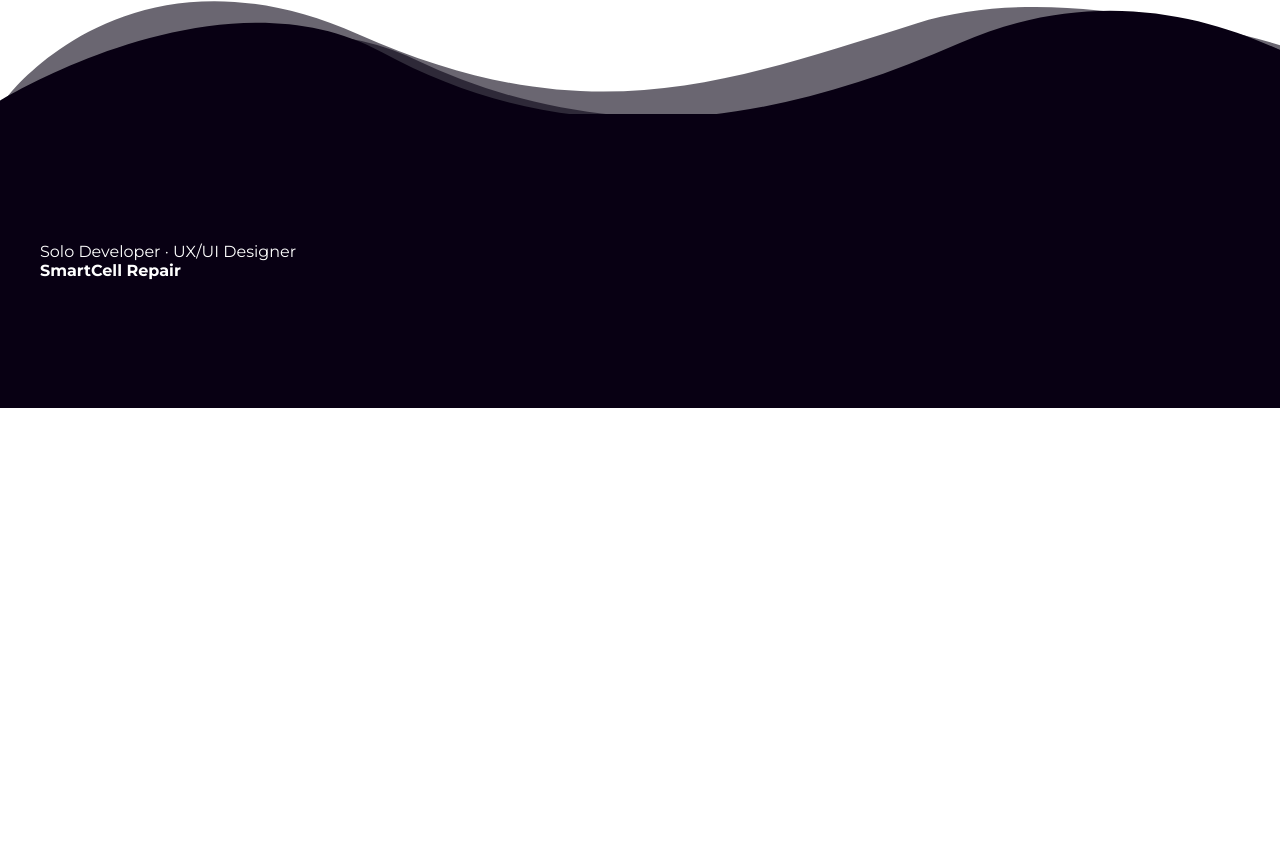
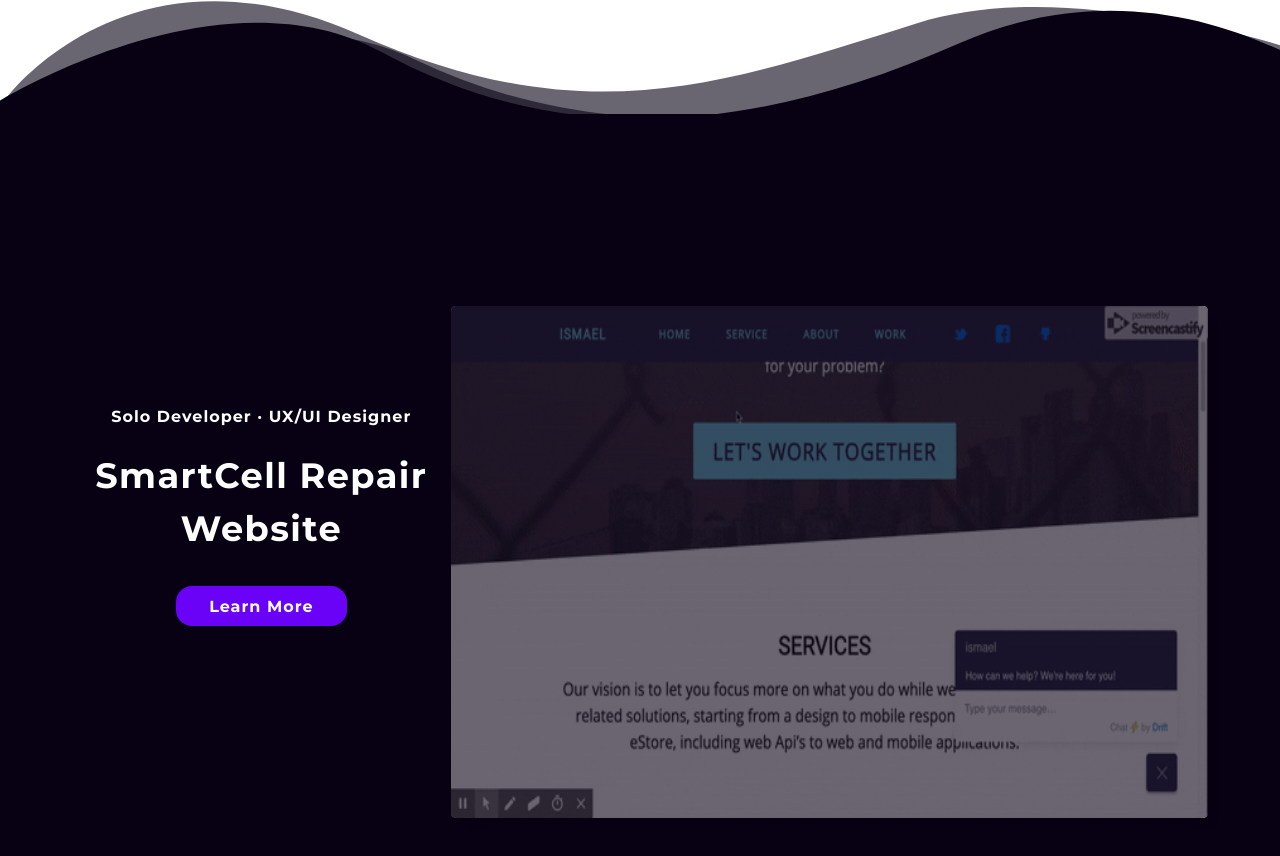
Before and after one commit to leamsigc/leamsigc-react-portfolio, a React (Vite) app: page / in a window 1280 px wide. Shown: the part 1817-2673 px from the top of the page. Before the commit the page ends 2225 px from the top, so only its background shows below. Built offline with nearby package versions, Linux system fonts and the light colour scheme.

Commit message:
add the fist project

```diff
--- a/src/components/Projects.js
+++ b/src/components/Projects.js
@@ -1,5 +1,5 @@
 import React, { Component } from 'react';
-
+import gifImage from '../images/ezgif.com-optimize.gif';
 export default class Projects extends Component {
 	render() {
 		return (
@@ -7,8 +7,15 @@ export default class Projects extends Component {
 				<div className="container">
 					<div className="portfolio__item">
 						<p className="portfolio__item--role">Solo Developer &#183; UX/UI Designer</p>
-						<h4 className="portfolio__item--name">SmartCell Repair</h4>
-						<div className="portfolio__item--img" />
+						<h4 className="portfolio__item--name">SmartCell Repair Website</h4>
+						<div className="btn-container">
+							<a href="#" className="btn btn-main btn-secondary">
+								Learn More
+							</a>
+						</div>
+						<div className="portfolio__item--img">
+							<img src={gifImage} className="portfolio__item--img___gif" />
+						</div>
 					</div>
 				</div>
 			</div>
--- a/src/sass/Components/Projects.sass
+++ b/src/sass/Components/Projects.sass
@@ -1,3 +1,54 @@
 .projects
     padding: 8rem 0
     background: var(--dark-color)
+.portfolio__item
+    min-height: 80vh
+    padding: 4rem 2rem
+    @supports (display: grid)
+        display: grid
+        grid-template-columns: repeat(3,minmax(100px,1fr))
+        grid-template-rows: repeat(4,minmax(100px,1fr))
+    &--role
+        display: flex
+        justify-content: center
+        align-items: flex-end
+        padding: 0.5rem 1rem
+        font-weight: 700
+        letter-spacing: 1px
+        font-size: 1rem
+
+    &--name
+        text-align: center
+        font-size: 2.2rem
+        padding-top: 1rem
+        font-weight: 700
+        letter-spacing:1.4px
+        line-height: 1.5
+    &--img
+
+        background: linear-gradient(to top , var(--main-color),var(--secondary-color))
+        border-radius: 5px
+        box-shadow: 10px 10px 10px -10px rgba(#000,0.3)
+        grid-row-start: 1
+        grid-row-end: 5
+        grid-column-start: 2
+        grid-column-end: 4
+        position: relative
+        &:after
+            display: block
+            content:''
+            background: linear-gradient(to bottom , rgba(#080013,0.6),rgba(#080013,0.6))
+            position: absolute
+            top: 0
+            bottom: 0
+            right: 0
+            left: 0
+            border-radius: 5px
+        &___gif
+            width: 100%
+            display: block
+            height: 100%
+            z-index: -1
+            border-radius: 5px
+    .btn-container
+        width: 100%
--- a/src/sass/index.sass
+++ b/src/sass/index.sass
@@ -19,16 +19,13 @@ body
     max-width: 1200px
     width: 100%
     margin: 0 auto
-.btn-main
+.btn
     display: inline-block
-    background: var(--letter-color)
     padding: 0.6rem 2rem
     border-radius: 1rem
     text-decoration: none
-    color: var(--white-color)
     font-weight: 700
     letter-spacing: 1px
-    border: 0.5px solid var(--white-color)
     position: relative
     cursor: pionter
     transition: all 0.4s ease-in-out
@@ -45,6 +42,12 @@ body
         z-index: -1
         transition: all 0.4s ease-in-out
         background: var(--letter-color)
+    &-main
+        background: var(--letter-color)
+        color: var(--white-color)
+        border: 0.5px solid var(--white-color)
+    &-secondary
+        border:1px  solid transparent
     &:hover
         transform: translateY(-3px) scale(1.1)
         box-shadow: 0 10px 28px rgba(0, 0, 0, 0.2)
```
Also changed, not shown: src/images/ezgif.com-optimize.gif (added).
